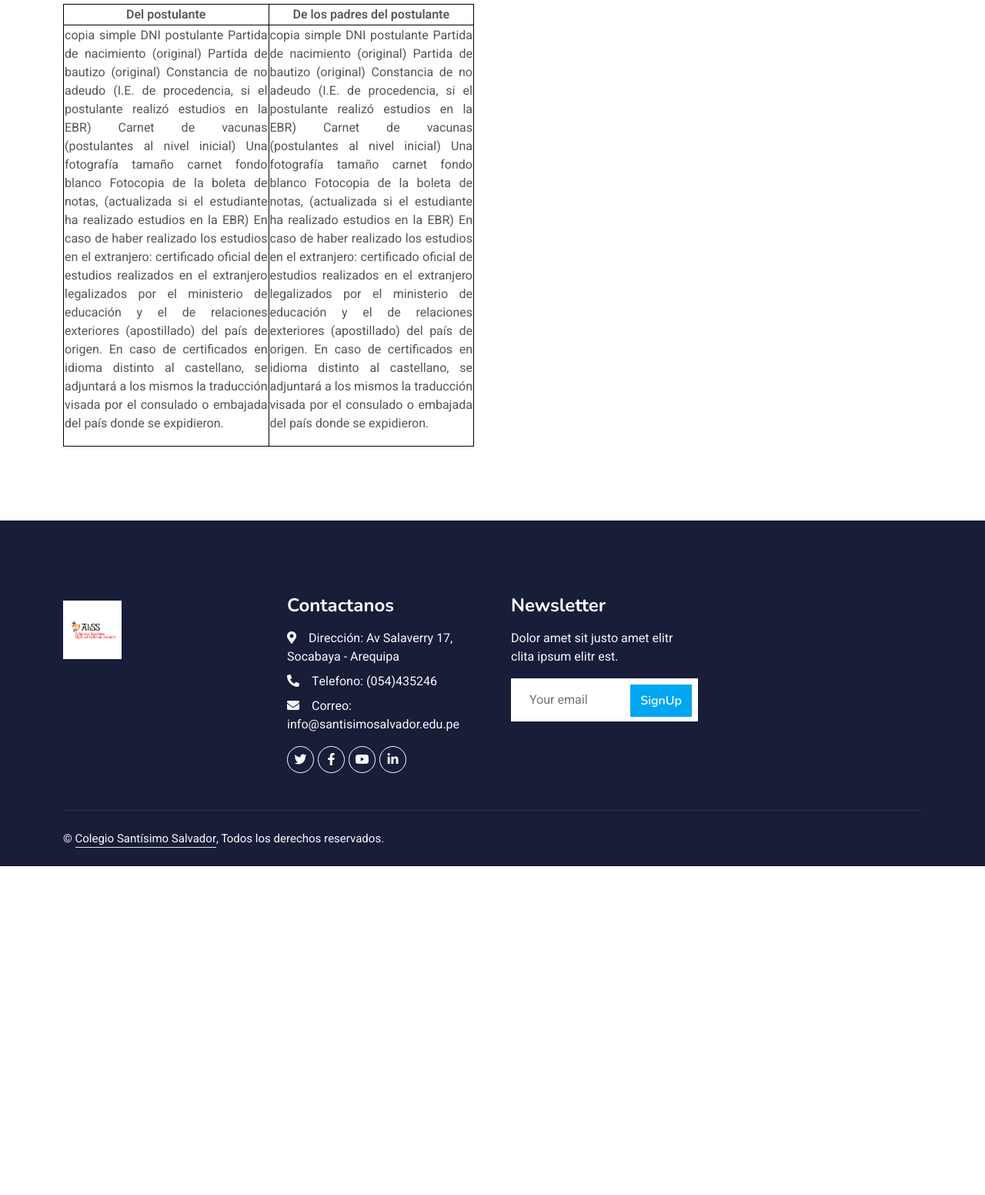
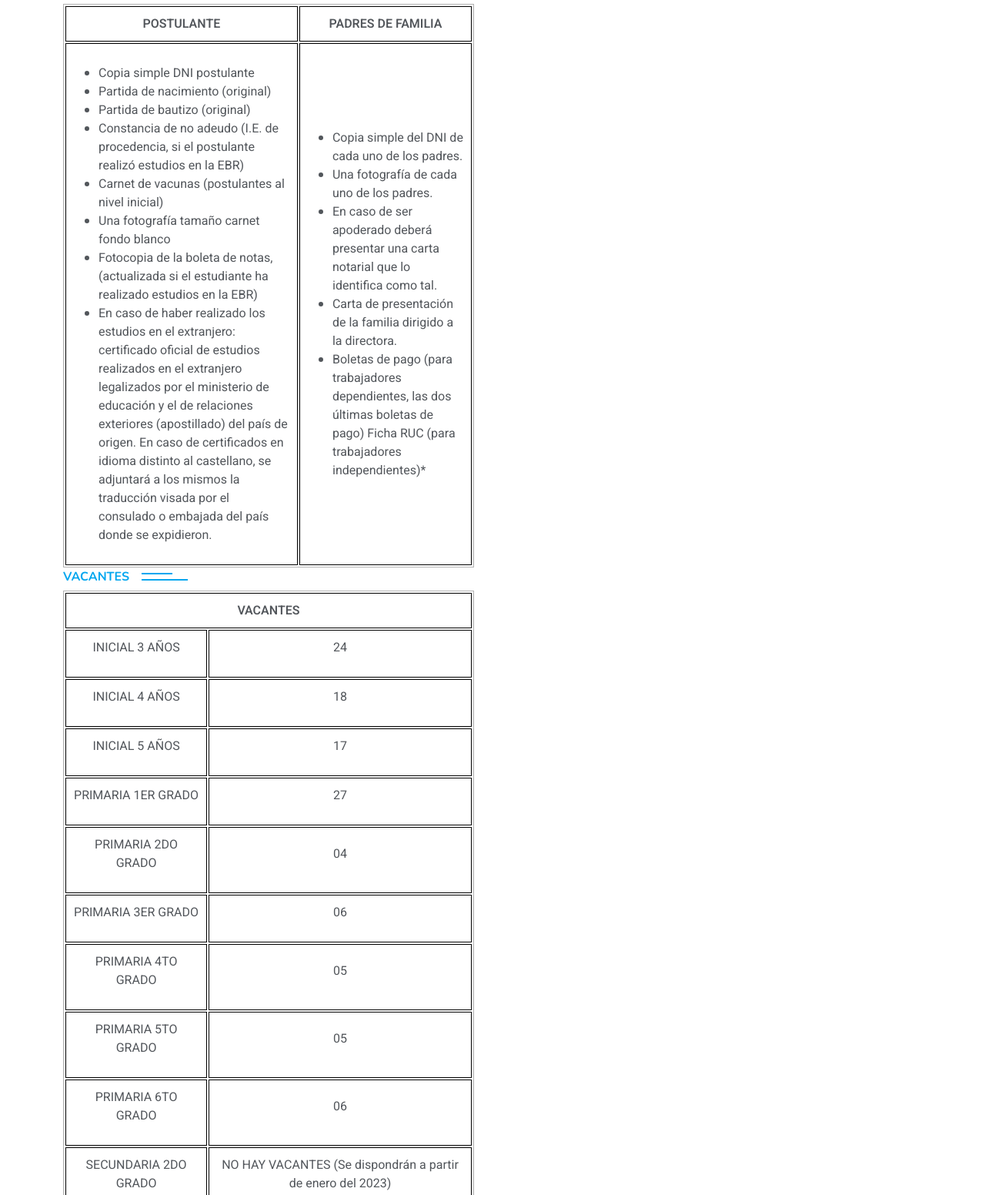
Before and after one commit to eeBarrionuevo/colegio-santisimo-salvador, a plain HTML site: page admision2023.html in a window 1280 px wide. Shown: the part 3105-4657 px from the top of the page at 77% size. Before the commit the page ends 4230 px from the top, so only its background shows below. Drawn offline with nearby package versions, Linux system fonts and the light colour scheme.

Commit message:
avance 30 16:32

```diff
--- a/admision2023.html
+++ b/admision2023.html
@@ -204,7 +204,7 @@
                 </div>
             </div>
 
-            <div class="row g-5 mt-5">
+            <div class="row g-5 mt-5" >
 
                 <div class="col-lg-6 wow fadeInUp" data-wow-delay="0.3s">
 
@@ -237,38 +237,98 @@
 
                             </p>
                             <h6 class="section-title bg-white text-start text-primary pe-3">REQUISITOS</h6>
-                            <table class="default" >
+                            <table class="default" CELLPADDING="10">
                                 <tr>
-                                  <th align="center">Del postulante</th>
-                                  <th align="center">De los padres del postulante</th>
+                                  <th>POSTULANTE</th>
+                                  <th>PADRES DE FAMILIA</th>
                                 </tr>
                                 <tr>
                                   <td ><p class="text-justify">
-                                    copia simple DNI postulante
-                                    Partida de nacimiento (original)
-                                    Partida de bautizo (original)
-                                    Constancia de no adeudo (I.E. de procedencia, si el postulante realizó estudios en la EBR)
-                                    Carnet de vacunas (postulantes al nivel inicial)
-                                    Una fotografía tamaño carnet fondo blanco
-                                    Fotocopia de la boleta de notas, (actualizada si el estudiante ha realizado estudios en la EBR)
-                                    En caso de haber realizado los estudios en el extranjero: certificado oficial de estudios realizados
+                                    <ul>
+                                    <li>Copia simple DNI postulante</li>
+                                    <li>Partida de nacimiento (original)</li>
+                                    <li>Partida de bautizo (original)</li>
+                                    <li>Constancia de no adeudo (I.E. de procedencia, si el postulante realizó estudios en la EBR)</li>
+                                    <li>Carnet de vacunas (postulantes al nivel inicial)</li>
+                                    <li>Una fotografía tamaño carnet fondo blanco</li>
+                                    <li>Fotocopia de la boleta de notas, (actualizada si el estudiante ha realizado estudios en la EBR)</li>
+                                    <li>En caso de haber realizado los estudios en el extranjero: certificado oficial de estudios realizados
                                     en el extranjero legalizados por el ministerio de educación y el de relaciones exteriores (apostillado)
                                     del país de origen. En caso de certificados en idioma distinto al castellano, se adjuntará a los mismos la
-                                    traducción visada por el consulado o embajada del país donde se expidieron.</p></td>
+                                    traducción visada por el consulado o embajada del país donde se expidieron.</li></ul></p></td>
                                   <td><p class="text-justify">
-                                    copia simple DNI postulante
-                                    Partida de nacimiento (original)
-                                    Partida de bautizo (original)
-                                    Constancia de no adeudo (I.E. de procedencia, si el postulante realizó estudios en la EBR)
-                                    Carnet de vacunas (postulantes al nivel inicial)
-                                    Una fotografía tamaño carnet fondo blanco
-                                    Fotocopia de la boleta de notas, (actualizada si el estudiante ha realizado estudios en la EBR)
-                                    En caso de haber realizado los estudios en el extranjero: certificado oficial de estudios realizados
-                                    en el extranjero legalizados por el ministerio de educación y el de relaciones exteriores (apostillado)
-                                    del país de origen. En caso de certificados en idioma distinto al castellano, se adjuntará a los mismos la
-                                    traducción visada por el consulado o embajada del país donde se expidieron.</p></td>
+                                    <ul>
+                                    <li>Copia simple del DNI de cada uno de los padres.</li>
+                                    <li>Una fotografía de cada uno de los padres.</li>
+                                    <li>En caso de ser apoderado deberá presentar una carta notarial que lo identifica como tal.</li>
+                                    <li>Carta de presentación de la familia dirigido a la directora.</li>
+                                    <li>Boletas de pago (para trabajadores dependientes, las dos últimas boletas de pago) Ficha RUC (para trabajadores independientes)*</li>
+                                    </ul></p></td>
+                                </tr>
+                            </table>
 
+                            <h6 class="section-title bg-white text-start text-primary pe-3">VACANTES</h6>
+                            <table class="default" CELLPADDING="10">
+                                <tr>
+                                  <th colspan="2" >VACANTES</th>
                                 </tr>
+                                <tr>
+                                  <td ><p class="text-celda">INICIAL 3 AÑOS</p></td>
+                                  <td ><p class="text-celda">24</p></td>
+                                </tr>
+                                <tr>
+                                    <td ><p class="text-celda">INICIAL 4 AÑOS</p></td>
+                                    <td ><p class="text-celda">18</p></td>
+                                </tr>
+                                <tr>
+                                  <td ><p class="text-celda">INICIAL 5 AÑOS</p></td>
+                                  <td ><p class="text-celda">17</p></td>
+                                </tr>
+                                <tr>
+                                  <td ><p class="text-celda">PRIMARIA 1ER GRADO</p></td>
+                                  <td ><p class="text-celda">27</p></td>
+                                </tr>
+                                <tr>
+                                  <td ><p class="text-celda">PRIMARIA 2DO GRADO</p></td>
+                                  <td ><p class="text-celda">04</p></td>
+                                </tr>
+                                <tr>
+                                  <td ><p class="text-celda">PRIMARIA 3ER GRADO</p></td>
+                                  <td ><p class="text-celda">06</p></td>
+                                </tr>
+                                <tr>
+                                  <td ><p class="text-celda">PRIMARIA 4TO GRADO</p></td>
+                                  <td ><p class="text-celda">05</p></td>
+                                </tr>
+                                <tr>
+                                  <td ><p class="text-celda">PRIMARIA 5TO GRADO</p></td>
+                                  <td ><p class="text-celda">05</p></td>
+                                </tr>
+                                <tr>
+                                  <td ><p class="text-celda">PRIMARIA 6TO GRADO</p></td>
+                                  <td ><p class="text-celda">06</p></td>
+                                </tr>
+                                <tr>
+                                  <td ><p class="text-celda">SECUNDARIA 2DO GRADO</p></td>
+                                  <td ><p class="text-celda">NO HAY VACANTES (Se dispondrán a partir de enero del 2023)</p></td>
+                                </tr>
+                                <tr>
+                                  <td ><p class="text-celda">SECUNDARIA 3ER GRADO</p></td>
+                                  <td ><p class="text-celda">NO HAY VACANTES (Se dispondrán a partir de enero del 2023)</p></td>
+                                </tr>
+                                <tr>
+                                  <td ><p class="text-celda">SECUNDARIA 4TO GRADO</p></td>
+                                  <td ><p class="text-celda">NO HAY VACANTES (Se dispondrán a partir de enero del 2023)</p></td>
+                                </tr>
+                                <tr>
+                                  <td ><p class="text-celda">SECUNDARIA 5TO GRADO</p></td>
+                                  <td ><p class="text-celda">NO HAY VACANTES (Se dispondrán a partir de enero del 2023)</p></td>
+                                </tr>
+                                <tr>
+                                  <th colspan="2 "><p class="text-justify">La disponibilidad de vacantes se actualiza y
+                                    cambiará mientras el proceso de admisión este en curso.</p></th>
+                                </tr>
+
                             </table>
                 </div>
 
--- a/css/style.css
+++ b/css/style.css
@@ -437,13 +437,16 @@
 .text-justify {
     text-align: justify;
 }
-
+.text-celda{
+    text-align: center;
+}
 table {
     border: #b2b2b2 1px solid;
+    border-collapse: separate;
   }
   td, th {
     border: black 1px solid;
   }
   th{
-        text-align: center;
+    text-align: center;
   }
```
